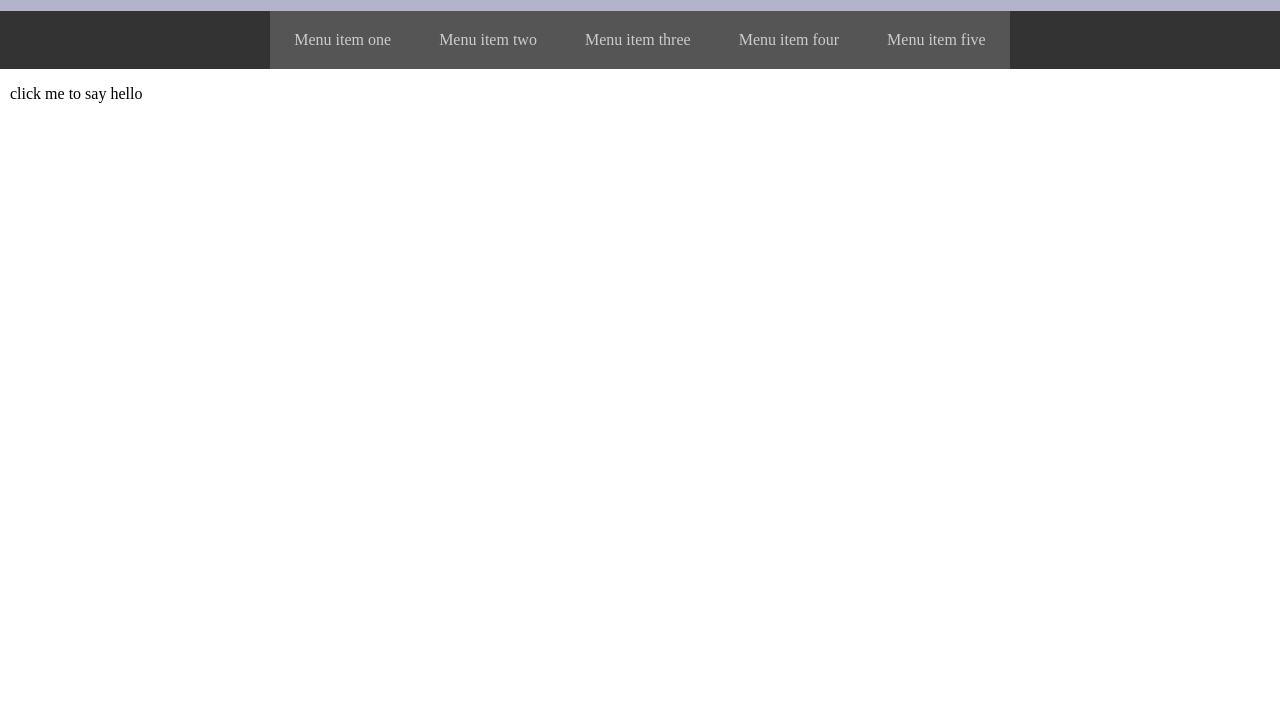
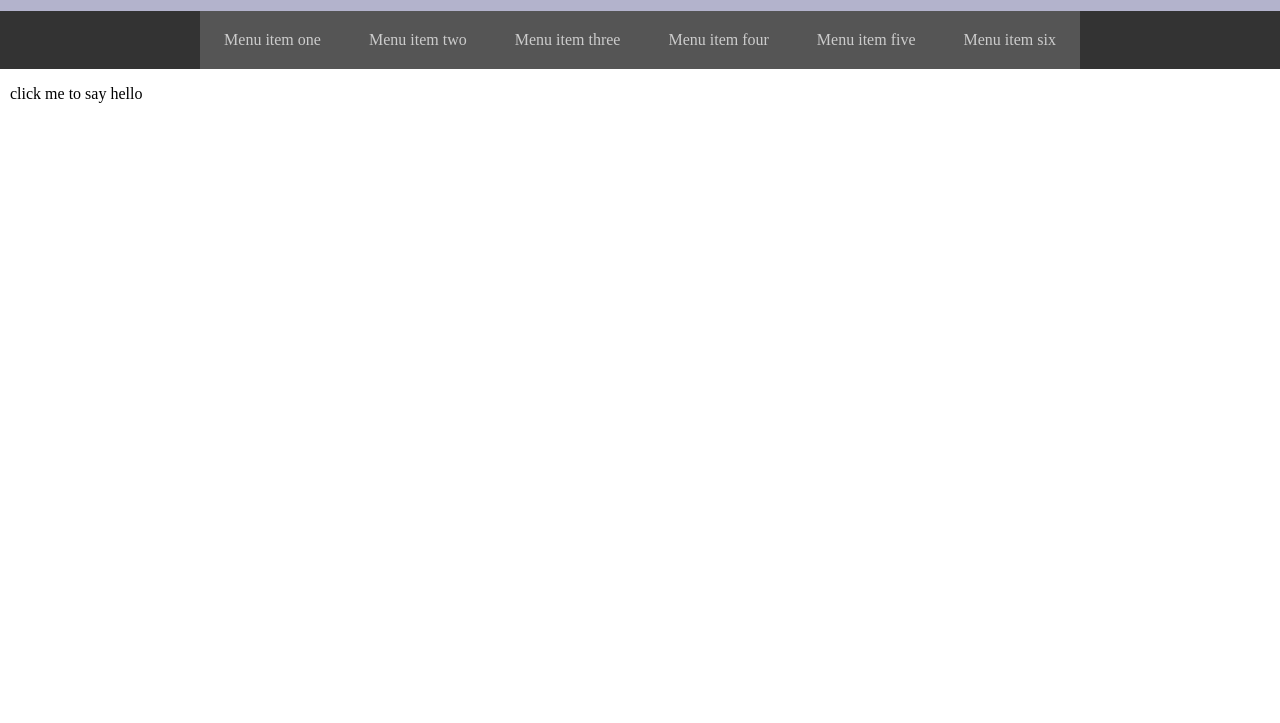
Before and after one commit to Kosekwu/ctec3905repos, a plain HTML site: page index.html in a window 1280 px wide. Shown: the part 77-800 px from the top of the page. Drawn offline with Linux system fonts and the light colour scheme.

Commit message:
Added menu item

```diff
--- a/index.html
+++ b/index.html
@@ -17,11 +17,14 @@
   <a href="#">Menu item three</a>
   <a href="#">Menu item four</a>
   <a href="#">Menu item five</a>
+  <a href="#">Menu item six</a>
 </nav>
 
 <main>
 <p id="hello"> click me to say hello</p>
 </main>
+
   <script src="script.js"></script>
 </body>
+
 </html>
```
